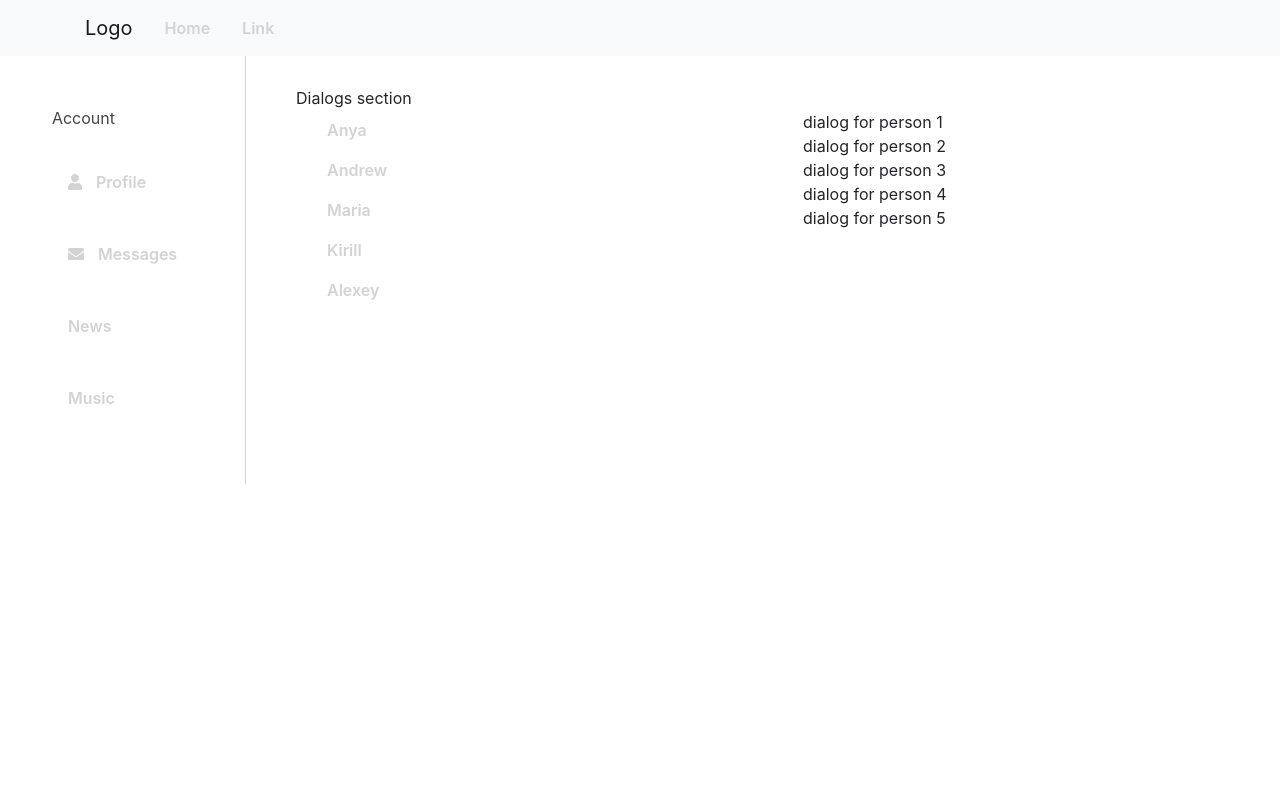
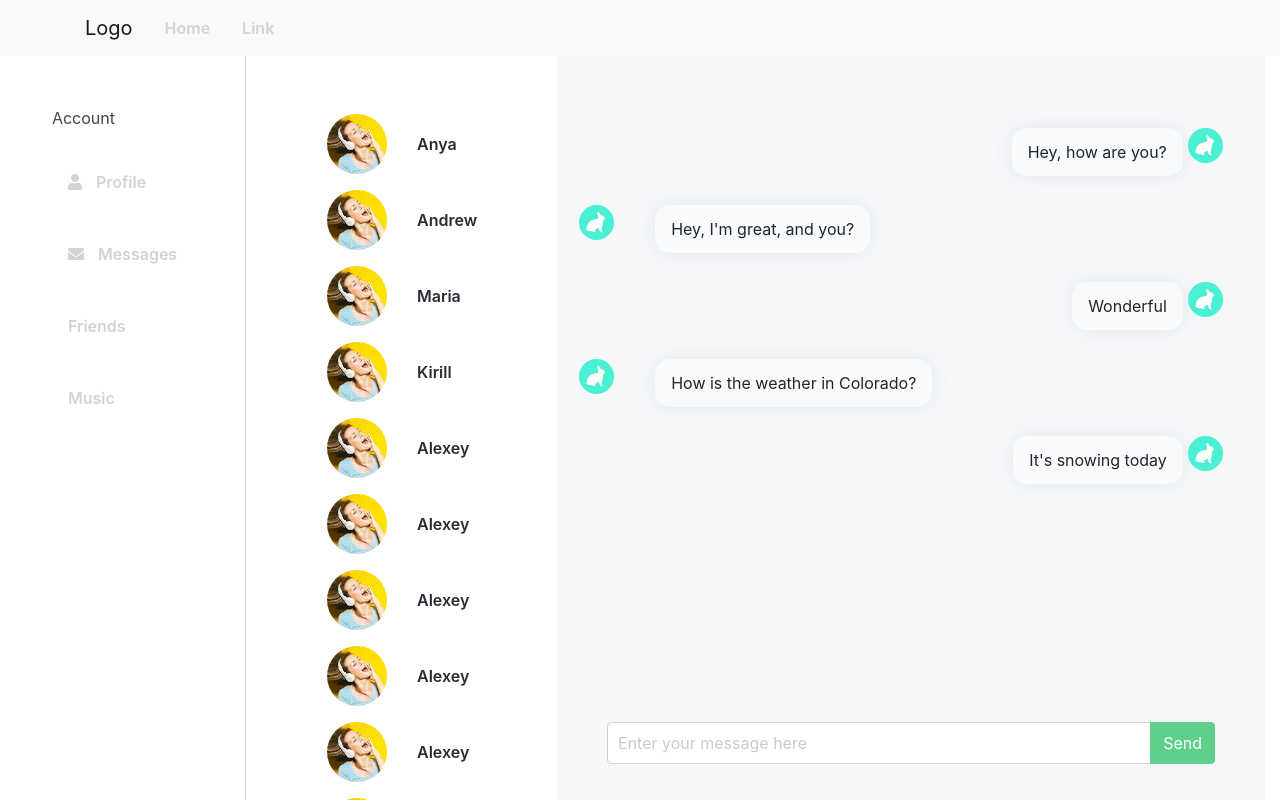
Before and after one commit to evengene/social-network, a React (Create React App) app: page /messages in a window 1280 px wide. Built offline with nearby package versions, Linux system fonts and the light colour scheme.

Commit message:
messages developed

```diff
--- a/src/App.js
+++ b/src/App.js
@@ -5,13 +5,15 @@ import "./global.css"
 import Header from "./components/Header";
 import MainContent from "./components/Content";
 
-function App() {
+function App({state}) {
     return (
         <div>
             <Header/>
             <div className="flexed">
                 <Sidebar/>
-                <MainContent/>
+                <MainContent dialogsData={state.messagesPage.dialogsData}
+                             messagesData={state.messagesPage.messagesData}
+                             postData={state.profilePage.postData}/>
             </div>
         </div>
     );
--- a/src/components/Content.jsx
+++ b/src/components/Content.jsx
@@ -3,20 +3,19 @@ import Profile from "./profile/Profile";
 import Dialogs from "./messages/Dialogs";
 import {BrowserRouter as Router, Route} from "react-router-dom";
 
-function MainContent() {
+
+function MainContent({dialogsData, messagesData, postData}) {
 
     return (
         <>
-
             <Router>
                 <div className="main-content">
                     <Route path="/profile">
-                        <Profile/>
+                        <Profile postData={postData}/>
                     </Route>
                     <Route path="/messages">
-                     <Dialogs/>
+                        <Dialogs dialogsData={dialogsData} messagesData={messagesData}/>
                     </Route>
-
 
                 </div>
             </Router>
--- a/src/components/messages/Dialogs.jsx
+++ b/src/components/messages/Dialogs.jsx
@@ -1,96 +1,85 @@
 import React from "react";
-// import {Container, Row} from "react-bootstrap";
 import "./Dialogs.module.css"
-import {Container, Row, Col} from "react-bootstrap";
-import c from "./Dialogs.module.css"
+import './dialogs.scss'
+import {Container, Row, Col, InputGroup, FormControl, Button} from "react-bootstrap";
 import Nav from "react-bootstrap/cjs/Nav";
-
+import avatarGirl from "../../avatar-girl.jpg";
+import avatarGreen from "../../04.jpg"
 
 const People = (props) => {
 
     let id = "/messages/" + props.id
     return (
         <>
+
             <Nav.Link href={id} eventKey="link-6">
-                {props.name}
+
+                <div className="person">
+                    <div className="avatar">
+                        <img src={avatarGirl} alt="avatar"/>
+                    </div>
+                    <div className="name">
+                        {props.name}
+                    </div>
+                </div>
             </Nav.Link>
 
         </>
     )
 }
 
-const Chat = (props) => {
+const Chat = ({message, styling}) => {
     return (
         <>
-            <div>{props.message}</div>
+            <div className={styling ? "chat-right" : "chat"}>
+                <div className="chat-user">
+                    <img src={avatarGreen} alt="avatar"/>
+                </div>
+                <div className="chat-message">
+                    {message}
+
+                </div>
+            </div>
+
         </>
     )
 }
 
-function Dialogs() {
+function Dialogs({dialogsData, messagesData}) {
 
-    let dialogsData = [
-        {
-            id: '1',
-            name: 'Anya'
-        },
-        {
-            id: '2',
-            name: 'Andrew'
-        },
-        {
-            id: '3',
-            name: 'Maria'
-        },
-        {
-            id: '4',
-            name: 'Kirill'
-        },
-        {
-            id: '5',
-            name: 'Alexey'
-        }
-    ]
     let dialogElements = dialogsData.map(person => <People name={person.name} id={person.id}/>)
-    let messagesData = [
-        {
-            id: '1',
-            name: 'dialog for person 1'
-        },
-        {
-            id: '2',
-            name: 'dialog for person 2'
-        },
-        {
-            id: '3',
-            name: 'dialog for person 3'
-        },
-        {
-            id: '4',
-            name: 'dialog for person 4'
-        },
-        {
-            id: '5',
-            name: 'dialog for person 5'
-        }
-    ]
-    let messageElements = messagesData.map(message => <Chat message={message.name}/>)
+    let messageElements = messagesData.map(message => <Chat message={message.name} styling={message.float}/>)
 
     return (
         <>
-            <section>
-                Dialogs section
-                <Container fluid className={c.container}>
+            <section className="dialogs-section">
+                <Container>
                     <Row>
-                        <Col className={c.people}>
-                            {dialogElements}
+                        <Col lg={3} md={3} sm={3}>
+                            <div className="left-side">
+                                {dialogElements}
+                            </div>
                         </Col>
-
-                        <Col className={c.chat}>
-                            {messageElements}
+                        <Col lg={9} md={9} sm={9}>
+                            <div className="right-side">
+                                <div className="chat-content">
+                                    {messageElements}
+                                </div>
+                                <div className="start-message">
+                                    <InputGroup className="mb-3">
+                                        <FormControl
+                                            placeholder="Enter your message here"
+                                            aria-label="Enter your message here"
+                                            aria-describedby="basic-addon2"
+                                        />
+                                        <InputGroup.Append>
+                                            <Button variant="primary">Send</Button>
+                                        </InputGroup.Append>
+                                    </InputGroup>
+                                </div>
+                            </div>
                         </Col>
                     </Row>
-
                 </Container>
             </section>
 
--- /dev/null
+++ b/src/components/messages/dialogs.scss
@@ -0,0 +1,88 @@
+.dialogs-section {
+  padding: 0;
+}
+
+.left-side {
+  overflow-y: auto;
+  padding-top: 50px;
+  height: calc(100vh - 56px);
+}
+
+.right-side {
+  background-color: #f6f7f9;
+  padding-top: 50px;
+  height: calc(100vh - 56px);
+  position: relative;
+}
+
+.nav-link:hover {
+  .name {
+    color: #5FCF8C;
+  }
+}
+
+.person {
+  display: flex;
+  flex-direction: row;
+  align-content: center;
+  align-items: center;
+  .avatar img {
+    border-radius: 50%;
+    margin-right: 30px;
+  }
+  .name {
+    color: #282c34;
+    &:hover {
+
+    }
+  }
+}
+
+
+.chat-content {
+  position: relative;
+  //height: calc(100vh - 17rem);
+  text-align: center;
+  padding: 1.4rem;
+  overflow-y: scroll;
+  overflow-x: hidden;
+}
+
+.chat {
+  display: flex;
+}
+
+.chat-right {
+  display: flex;
+  flex-direction: row-reverse;
+}
+
+.chat-user img{
+  height: 35px;
+  width: 35px;
+  line-height: 35px;
+  border-radius: 50%;
+  margin-right: 20px;
+}
+
+.chat-message {
+  margin: 0 .3rem 1.8rem 1.3rem;
+  padding: .75rem 1rem;
+  box-shadow: 0 0 20px 0 rgba(44, 101, 144, 0.1);
+  border-radius: 15px;
+  background-color: #F9FAFC;
+}
+
+.start-message {
+  padding: 20px 50px;
+  position: absolute;
+  bottom: 0;
+  width: 100%;
+
+  input {
+    padding: 20px 10px;
+    &::placeholder {
+      color: #cbcbcb;
+    }
+  }
+}
--- a/src/components/profile/Profile.jsx
+++ b/src/components/profile/Profile.jsx
@@ -3,13 +3,13 @@ import MyPosts from "./sections/Posts";
 import NewPost from "./sections/NewPost";
 import ProfileInfo from "./sections/ProfileInfo";
 
-function Profile() {
+function Profile({postData}) {
 
     return (
         <>
             <ProfileInfo/>
             <NewPost/>
-            <MyPosts />
+            <MyPosts postData={postData}/>
         </>
     )
 }
--- a/src/components/sidebar/Sidebar.jsx
+++ b/src/components/sidebar/Sidebar.jsx
@@ -20,11 +20,13 @@ function Sidebar () {
                         <Nav activeKey="/home" className="flex-column" onSelect={(selectedKey) => {
 
                         }}>
-                            {/*<img src='/static/images/logo192.png'/>*/}
+
                             <p>Account</p>
 
                             <Nav.Link href="/profile/" eventKey="link-0" active={currentPath == '/profile/'}>
-                                <span className="icon"><FontAwesomeIcon icon={faUser}/></span>
+                                <span className="icon">
+                                    <FontAwesomeIcon icon={faUser}/>
+                                </span>
                                 Profile
                             </Nav.Link>
                             {/*<input type="text" readOnly="readonly" value={currentUrl} />*/}
@@ -32,9 +34,10 @@ function Sidebar () {
                             <Nav.Link href="/messages/" eventKey="link-1" active={currentPath == '/messages/'}>
                                 <span className="icon">
                                     <FontAwesomeIcon icon={faEnvelope}/>
-                                </span>Messages
+                                </span>
+                                Messages
                             </Nav.Link>
-                            <Nav.Link eventKey="link-2">News</Nav.Link>
+                            <Nav.Link eventKey="link-2">Friends</Nav.Link>
                             <Nav.Link eventKey="link-3">Music</Nav.Link>
                         </Nav>
                     </div>
--- a/src/global.css
+++ b/src/global.css
@@ -5,6 +5,7 @@ p {
 
 .flexed {
    display: flex;
+   height: calc(100vh - 56px);
 }
 
 .main-content {
--- a/src/index.js
+++ b/src/index.js
@@ -4,11 +4,12 @@ import './index.css';
 import App from './App';
 import * as serviceWorker from './serviceWorker';
 import 'bootstrap/dist/css/bootstrap.min.css';
+import state from './redux/state'
 
 
 ReactDOM.render(
   <React.StrictMode>
-    <App />
+    <App state={state}/>
   </React.StrictMode>,
   document.getElementById('root')
 );
--- /dev/null
+++ b/src/redux/state.js
@@ -0,0 +1,95 @@
+let state = {
+    messagesPage: {
+        dialogsData: [
+            {
+                id: '1',
+                name: 'Anya'
+            },
+            {
+                id: '2',
+                name: 'Andrew'
+            },
+            {
+                id: '3',
+                name: 'Maria'
+            },
+            {
+                id: '4',
+                name: 'Kirill'
+            },
+            {
+                id: '5',
+                name: 'Alexey'
+            },
+            {
+                id: '6',
+                name: 'Alexey'
+            },
+            {
+                id: '7',
+                name: 'Alexey'
+            },
+            {
+                id: '8',
+                name: 'Alexey'
+            },
+            {
+                id: '9',
+                name: 'Alexey'
+            },
+            {
+                id: '10',
+                name: 'Alexey'
+            }
+        ],
+        messagesData: [
+            {
+                id: '1',
+                name: 'Hey, how are you?',
+                float: 'right',
+            },
+            {
+                id: '2',
+                name: 'Hey, I\'m great, and you?'
+            },
+            {
+                id: '3',
+                name: 'Wonderful',
+                float: 'right',
+            },
+            {
+                id: '4',
+                name: 'How is the weather in Colorado?'
+            },
+            {
+                id: '5',
+                name: 'It\'s snowing today',
+                float: 'right',
+            }
+        ],
+    },
+    profilePage: {
+        postData: [
+            {
+                m: 'Fall\'s best meteor shower to peak on Tuesday night\n',
+                like: '3',
+                dislike: '0',
+                date: '01.01.2022'
+            }, {
+                m: 'Scientists clock the fastest interval of time in \'zeptoseconds\'',
+                like: '5',
+                dislike: '2',
+                date: '01.08.2022'
+            },
+            {
+                m: 'Alexey is my superhero',
+                like: '30',
+                dislike: '0',
+                date: '18.01.2021'
+            },
+        ]
+    }
+
+}
+
+export default state
```
Also changed, not shown: src/components/profile/sections/Posts.jsx (+4 -26 lines), src/04.jpg (added).
